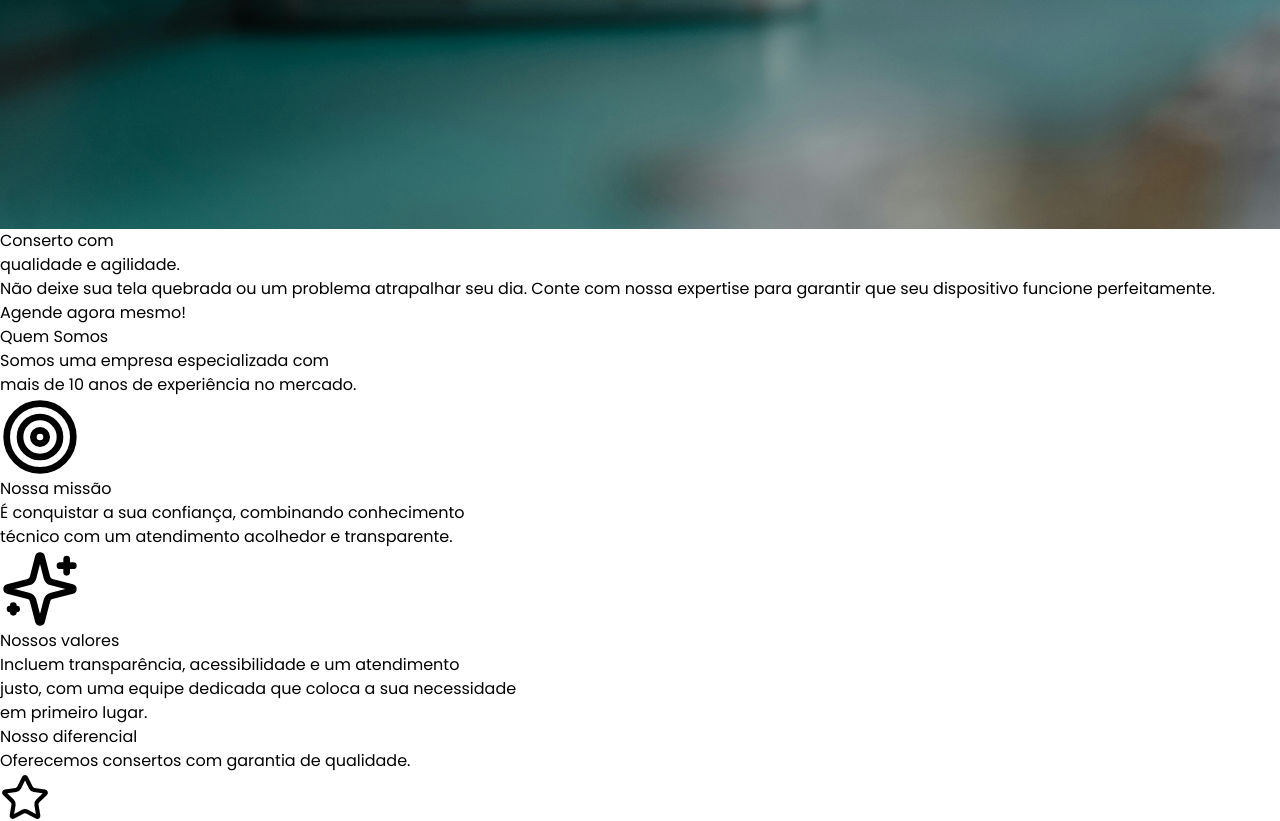
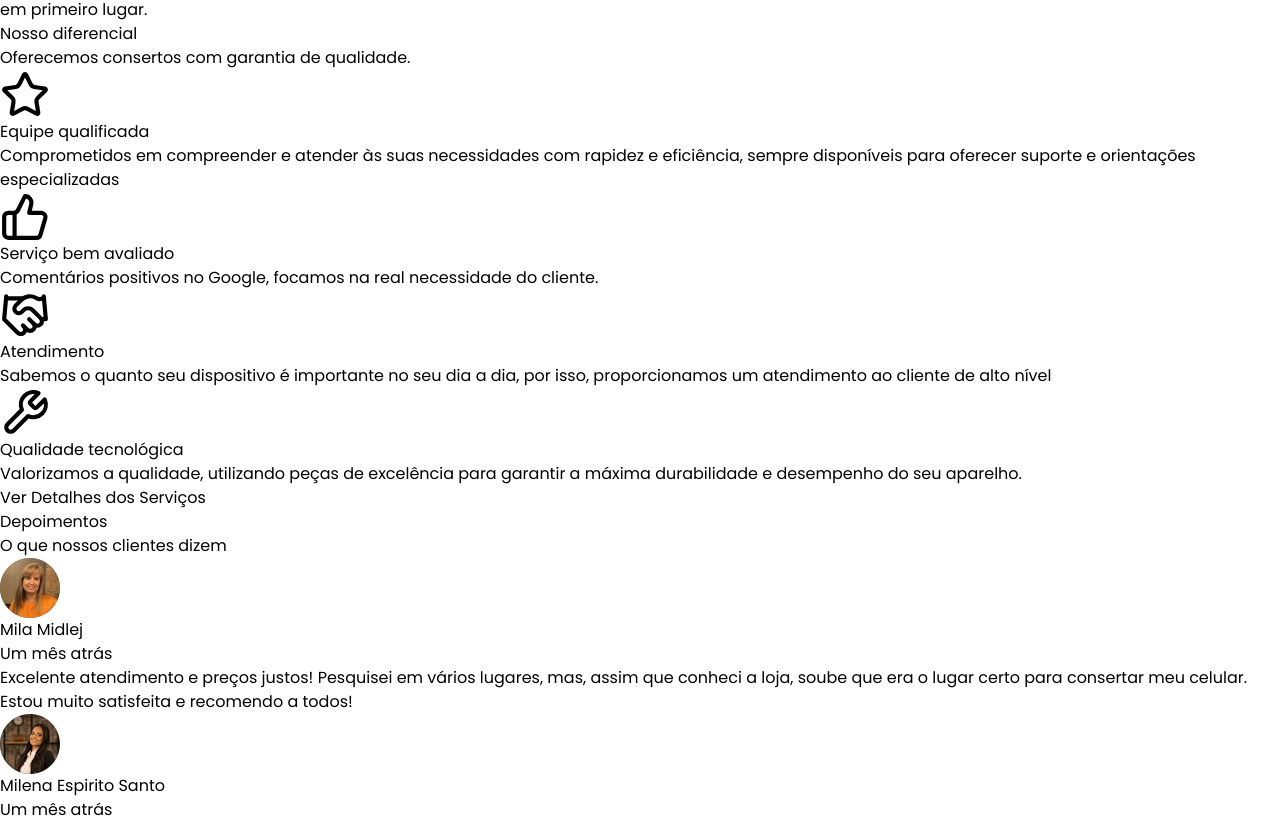
Before and after one commit to rafaelrch/consertaMaca-LP, a React (Vite) app: page / in a window 1280 px wide. Shown: the part 1272-2093 px from the top of the page. Built offline with nearby package versions, Linux system fonts and the light colour scheme.

Commit message:
autalização de alguns textos

```diff
--- a/src/components/Serviços.jsx
+++ b/src/components/Serviços.jsx
@@ -17,16 +17,15 @@ function Serviços() {
       </p>
       <div className="flex flex-wrap justify-center items-center mx-5 space-x-1 py-16">
           <div className="w-full sm:w-1/2 lg:w-1/5 p-2 ">
-              <div className=" p-10 w-full h-full flex flex-col justify-center items-center border border-neutral-300 hover:border-blue-600 hover:scale-105 hover:shadow-[0px_20px_20px_rgba(0,0,0,_0.1)] duration-200 rounded-xl">
+              <div className=" p-10 w-full h-80 flex flex-col justify-center items-center border border-neutral-300 hover:border-blue-600 hover:scale-105 hover:shadow-[0px_20px_20px_rgba(0,0,0,_0.1)] duration-200 rounded-xl">
                 <Star size={50}/>
                 <h2 className="py-4 text-lg sm:text-3xl lg:text-2xl font-semibold">Equipe qualificada</h2>
-                <p className='text-neutral-500 font-light text-sm'>Profissionais capacitados com mais <br />
-                de 10 anos de experiência na área.</p>
+                <p className='text-neutral-500 font-light text-sm'>Comprometidos em compreender e atender às suas necessidades com rapidez e eficiência, sempre disponíveis para oferecer suporte e orientações especializadas</p>
 
               </div>
           </div>
           <div className="w-full sm:w-1/2 lg:w-1/5 p-2">
-              <div className="p-10 w-full h-full flex flex-col justify-center items-center border border-neutral-300 hover:border-blue-600 hover:scale-105 hover:shadow-[0px_20px_20px_rgba(0,0,0,_0.1)] duration-200 rounded-xl">
+              <div className="p-10 w-full h-80 flex flex-col justify-center items-center border border-neutral-300 hover:border-blue-600 hover:scale-105 hover:shadow-[0px_20px_20px_rgba(0,0,0,_0.1)] duration-200 rounded-xl">
                 <ThumbsUp size={50}/>
                 <h2 className="py-4 text-lg sm:text-3xl lg:text-2xl font-semibold">Serviço bem avaliado</h2>
                 <p className='text-neutral-500 font-light text-sm'>
@@ -35,20 +34,20 @@ function Serviços() {
               </div>
           </div>
           <div className="w-full sm:w-1/2 lg:w-1/5 p-2">
-              <div className="p-10 w-full h-full flex flex-col justify-center items-center border border-neutral-300 hover:border-blue-600 hover:scale-105 hover:shadow-[0px_20px_20px_rgba(0,0,0,_0.1)] duration-200 rounded-xl">
+              <div className="p-10 w-full h-80 flex flex-col justify-center items-center border border-neutral-300 hover:border-blue-600 hover:scale-105 hover:shadow-[0px_20px_20px_rgba(0,0,0,_0.1)] duration-200 rounded-xl">
                 <Handshake size={50}/>
-                <h2 className="py-4 text-lg sm:text-3xl lg:text-2xl font-semibold">Valores </h2>
+                <h2 className="py-4 text-lg sm:text-3xl lg:text-2xl font-semibold">Atendimento</h2>
                 <p className='text-neutral-500 font-light text-sm'>
-                  Somos uma empresa de tecnologia com diferencial de tratamento 100% humanizado.
+                Sabemos o quanto seu dispositivo é importante no seu dia a dia, por isso, proporcionamos um atendimento ao cliente de alto nível
                 </p>
               </div>
           </div>
           <div className="w-full sm:w-1/2 lg:w-1/5 p-2">
-              <div className="p-10 w-full h-full flex flex-col justify-center items-center border border-neutral-300 hover:border-blue-600 hover:scale-105 hover:shadow-[0px_20px_20px_rgba(0,0,0,_0.1)] duration-200 rounded-xl">
+              <div className="p-10 w-full h-80 flex flex-col justify-center items-center border border-neutral-300 hover:border-blue-600 hover:scale-105 hover:shadow-[0px_20px_20px_rgba(0,0,0,_0.1)] duration-200 rounded-xl">
                 <Wrench size={50}/>
-                <h2 className="py-4 text-lg sm:text-3xl lg:text-2xl font-semibold">Inovação Tecnológica </h2>
+                <h2 className="py-4 text-lg sm:text-3xl lg:text-2xl font-semibold">Qualidade tecnológica </h2>
                 <p className='text-neutral-500 font-light text-sm'>
-                  Disponibilizamos o que há de mais atual em inovação e tecnologia.
+                Valorizamos a qualidade, utilizando peças de excelência para garantir a máxima durabilidade e desempenho do seu aparelho.
                 </p>
               </div>
           </div>
--- a/src/components/hero.jsx
+++ b/src/components/hero.jsx
@@ -19,8 +19,8 @@ function Hero() {
     <Element name="home">
       {/* Container do vídeo de fundo */}
       <div className="relative w-full h-screen overflow-hidden">
-        <img src={bg} alt="" className="absolute inset-0 w-full h-full object-cover"/>
-        {/* Video em background
+        {/*<img src={bg} alt="" className="absolute inset-0 w-full h-full object-cover"/>
+        /* Video em background */}
         <video
           src={videos[currentVideo]}
           autoPlay
@@ -29,19 +29,18 @@ function Hero() {
           playsInline
           onEnded={handleVideoEnd} // Chamado quando o vídeo termina
           className="absolute inset-0 w-full h-full object-cover"
-        />*/}
+        />
 
         {/* Conteúdo em cima do vídeo */}
         <div className="relative flex flex-col items-center justify-center h-full space-y-6 px-5 bg-[linear-gradient(to_bottom,rgba(255,255,255,0.4),rgba(90,106,183,0.3),rgba(13,19,71,0.5)_78%)]">
-          <h1 className='text-5xl sm:text-5xl lg:text-7xl text-center text-white font-extralight'>
-            Conserto com<br />
+          <h1 className='text-5xl sm:text-5xl lg:text-8xl text-center text-white font-extralight'>
+            Bem vindo a<br />
             <span className='font-semibold bg-gradient-to-r from-purple-100 to-purple-400 text-transparent bg-clip-text'>
-               qualidade e agilidade.
+               Conserta Maçãs.
             </span>
           </h1>
           <p className='text-neutral-300 text-sm text-center font-light max-w-xl'>
-            Não deixe sua tela quebrada ou um problema atrapalhar seu dia.
-            Conte com nossa expertise para garantir que seu dispositivo funcione perfeitamente.
+          Profissionais qualificados assegurando máxima durabilidade e performance do seu dispositivo com agilidade
           </p>
           <a
             href="https://wa.me/557199992503"
```
